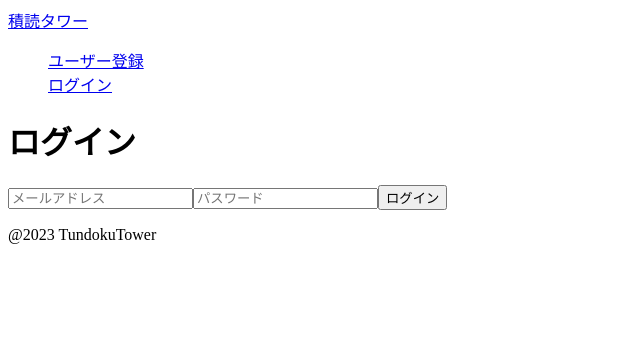
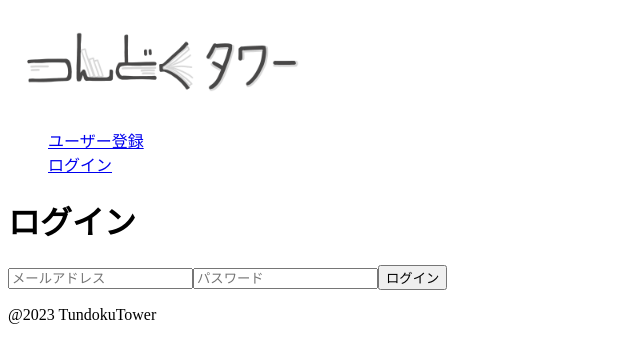
Before and after one commit to ryo3568/TundokuTower-frontend, a React (Create React App) app: page /user/login in a window 1280 px wide. Shown: the top 362 px of the page, without its empty margins (0-640 px from the left). Built offline with nearby package versions, Linux system fonts and the light colour scheme; no server answers.

Commit message:
⚡️ ヘッダーにロゴ画像を追加#18

```diff
--- a/src/App.css
+++ b/src/App.css
@@ -1,14 +1,5 @@
-.bookshelf {
-    height: 200px;
-}
-
-.cat {
-    height: 200px;
-}
-
-.tsundoku {
-    height: 200px;
-}
+/* ヘッダー
+path: src/components/header.js */
 
 .header-nav {
     list-style: none;
@@ -25,3 +16,46 @@
 .account {
     height: 200px;
 }
+
+.header-logo {
+    height: 100px;
+}
+
+/* フッター
+path: src/components/footer.js */
+
+/* メイン画面
+path: src/pages/item/main.js */
+
+.bookshelf {
+    height: 200px;
+}
+
+.cat {
+    height: 200px;
+}
+
+.tsundoku {
+    height: 200px;
+}
+
+/* ログイン画面
+path: src/pages/user/login.js */
+
+/* ユーザー登録画面
+path: src/pages/user/register.js */
+
+/* 蔵書一覧画面
+path: src/pages/item/readAll.js */
+
+/* 積読本一覧画面
+path: src/pages/item/readUnread.js */
+
+/* 読了本一覧画面
+path: src/pages/item/readFinished.js */
+
+/* 本の登録画面
+path: src/pages/item/create.js */
+
+/* 本の詳細画面
+path: src/pages/item/readSingle.js */
--- a/src/components/header.js
+++ b/src/components/header.js
@@ -2,6 +2,7 @@ import { Link } from "react-router-dom"
 import allBook from "../images/hon-ichiran.PNG"
 import registerBook from "../images/hon-touroku.PNG"
 import account from "../images/account.PNG"
+import logo from "../images/logo.png"
 
 const Header = (props) => {
 
@@ -26,7 +27,7 @@ const Header = (props) => {
     }
     return (
         <header>
-            <div><Link to="/">積読タワー</Link></div>
+            <div><Link to="/"><img className="header-logo" src={logo}/></Link></div>
             <nav>
                 {show_nav()}
             </nav>
```
Also changed, not shown: src/images/logo.png (renamed from src/images/Tsundoku-tower logo_20230324223950.png).
